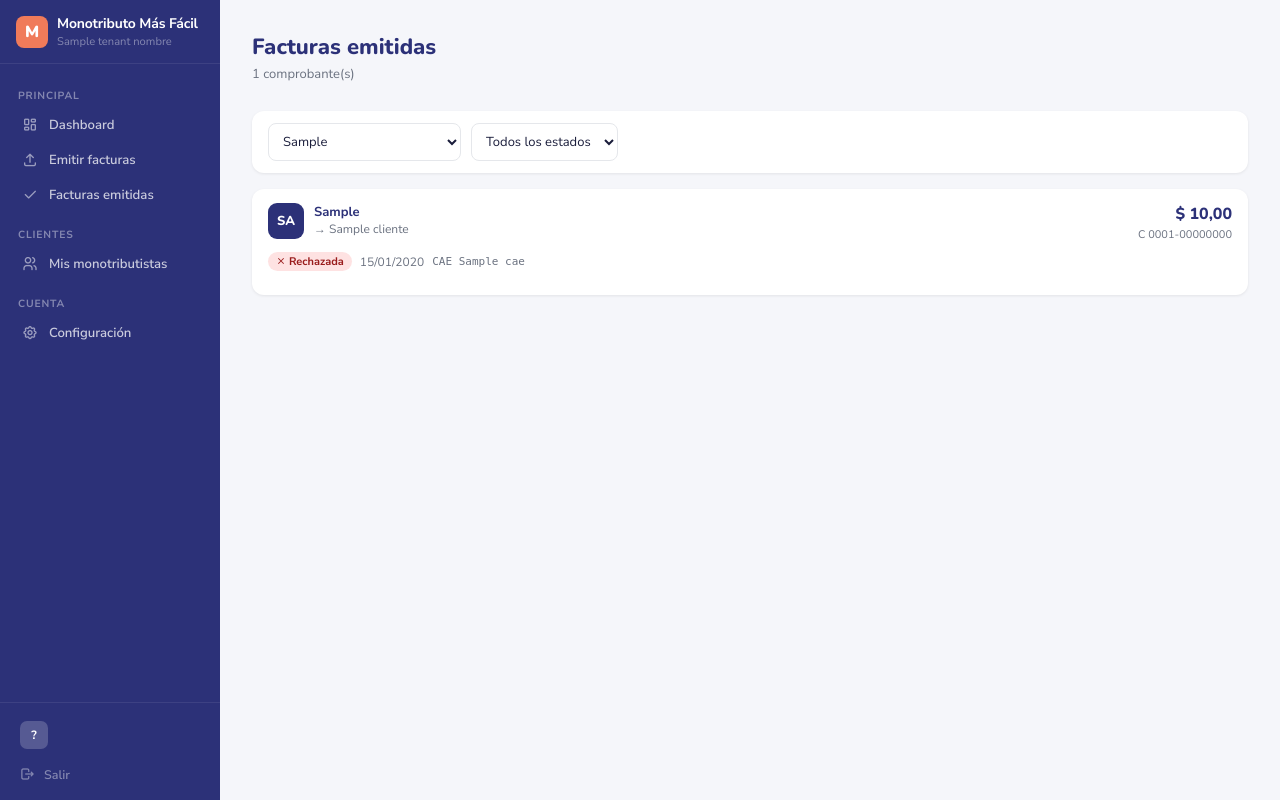
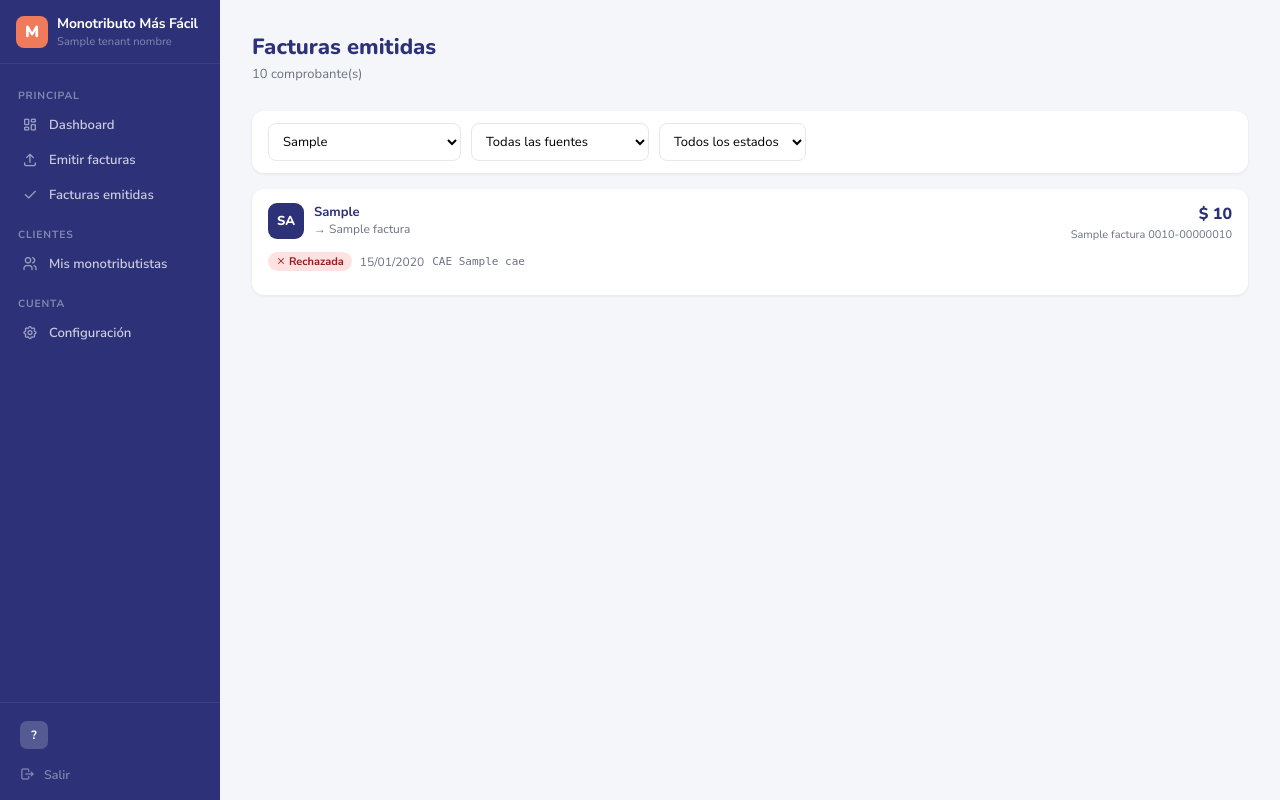
Before and after one commit to chelo-perez/monotributo-masfacil, a FastAPI app: template app/templates/facturas/lista.html in a window 1280 px wide. Run offline with FastAPI, Linux system fonts and the light colour scheme; the template is opened without the code that fills it: most values are stand-ins (such as "Sample title", 1, 10 or a date in 2020); parts of the project's set-up code (start-up, migrations or seed data) failed here and were passed over; some libraries are stand-ins or nearby versions.

Commit message:
feat: facturas emitidas muestra historial importado de ARCA con filtro por fuente

```diff
--- a/app/templates/facturas/lista.html
+++ b/app/templates/facturas/lista.html
@@ -10,20 +10,12 @@
 select.f-select {
   border: 1.5px solid var(--border); border-radius: 8px;
   padding: 8px 10px; font-size: 13px; font-family: inherit;
-  background: white; outline: none; color: var(--text);
+  background: white; outline: none;
 }
 
-.fact-list { display: flex; flex-direction: column; gap: 8px; }
-.fact-card {
-  background: white; border-radius: var(--radius); box-shadow: var(--shadow);
-  padding: 14px 16px;
-}
+.fact-card { background: white; border-radius: var(--radius); box-shadow: var(--shadow); padding: 14px 16px; margin-bottom: 8px; }
 .fact-top { display: flex; align-items: flex-start; gap: 10px; margin-bottom: 10px; }
-.fact-avatar {
-  width: 36px; height: 36px; border-radius: 9px; background: var(--navy);
-  color: white; font-family: 'Nunito', sans-serif; font-weight: 800; font-size: 13px;
-  display: flex; align-items: center; justify-content: center; flex-shrink: 0;
-}
+.fact-avatar { width: 36px; height: 36px; border-radius: 9px; background: var(--navy); color: white; font-family: 'Nunito', sans-serif; font-weight: 800; font-size: 13px; display: flex; align-items: center; justify-content: center; flex-shrink: 0; }
 .fact-info { flex: 1; min-width: 0; }
 .fact-mono { font-weight: 700; color: var(--navy); font-size: 13px; white-space: nowrap; overflow: hidden; text-overflow: ellipsis; }
 .fact-cliente { font-size: 12px; color: var(--muted); }
@@ -31,48 +23,43 @@ select.f-select {
 .fact-monto { font-family: 'Nunito', sans-serif; font-weight: 800; font-size: 16px; color: var(--navy); }
 .fact-nro { font-size: 11px; color: var(--muted); margin-top: 2px; }
 .fact-meta { display: flex; align-items: center; gap: 8px; flex-wrap: wrap; margin-bottom: 10px; }
-.badge-aprobada { background: #DCFCE7; color: #166534; font-size: 11px; font-weight: 700; padding: 2px 8px; border-radius: 20px; }
-.badge-rechazada { background: #FEE2E2; color: #991B1B; font-size: 11px; font-weight: 700; padding: 2px 8px; border-radius: 20px; }
+.badge-apr { background: #DCFCE7; color: #166534; font-size: 11px; font-weight: 700; padding: 2px 8px; border-radius: 20px; }
+.badge-rec { background: #FEE2E2; color: #991B1B; font-size: 11px; font-weight: 700; padding: 2px 8px; border-radius: 20px; }
+.badge-hist { background: #F0F4FF; color: #3730A3; font-size: 11px; font-weight: 700; padding: 2px 8px; border-radius: 20px; }
 .fact-fecha { font-size: 12px; color: var(--muted); }
 .fact-cae { font-family: monospace; font-size: 11px; color: var(--muted); }
 .fact-actions { display: flex; gap: 8px; flex-wrap: wrap; }
-.btn-action {
-  display: inline-flex; align-items: center; gap: 5px;
-  padding: 6px 12px; border-radius: 7px; font-size: 12px; font-weight: 700;
-  cursor: pointer; border: 1.5px solid var(--border); background: white;
-  color: var(--navy); font-family: inherit; text-decoration: none;
-  transition: all .15s;
-}
+.btn-action { display: inline-flex; align-items: center; gap: 5px; padding: 6px 12px; border-radius: 7px; font-size: 12px; font-weight: 700; cursor: pointer; border: 1.5px solid var(--border); background: white; color: var(--navy); font-family: inherit; text-decoration: none; transition: all .15s; }
 .btn-action:hover { border-color: var(--navy); }
 .btn-action.wa { border-color: #25D366; color: #25D366; }
-.btn-action.wa:hover { background: #f0fff4; }
 .btn-action.mail { border-color: var(--coral); color: var(--coral); }
-.btn-action.mail:hover { background: #fff8f6; }
 .mail-result { font-size: 12px; margin-top: 6px; }
-
+.pagination { display: flex; justify-content: center; gap: 8px; margin-top: 20px; }
+.page-btn { padding: 7px 14px; border-radius: 8px; border: 1.5px solid var(--border); background: white; font-size: 13px; font-weight: 700; color: var(--muted); text-decoration: none; }
+.page-btn.active { background: var(--navy); color: white; border-color: var(--navy); }
 .empty-state { text-align: center; padding: 56px 24px; color: var(--muted); }
 .empty-state h3 { font-family: 'Nunito', sans-serif; font-weight: 800; color: var(--navy); margin: 12px 0 6px; font-size: 18px; }
-
-.pagination { display: flex; justify-content: center; gap: 8px; margin-top: 20px; }
-.page-btn { padding: 7px 14px; border-radius: 8px; border: 1.5px solid var(--border); background: white; font-size: 13px; font-weight: 700; color: var(--muted); cursor: pointer; text-decoration: none; }
-.page-btn.active { background: var(--navy); color: white; border-color: var(--navy); }
 {% endblock %}
 
 {% block content %}
 <div class="page-header">
   <div>
     <div class="page-title">Facturas emitidas</div>
-    <div class="page-subtitle">{{ facturas | length }} comprobante(s)</div>
+    <div class="page-subtitle">{{ total }} comprobante(s)</div>
   </div>
 </div>
 
-<!-- Filtros -->
 <div class="filters">
   <select class="f-select" onchange="filtrar()" id="f-mono">
     <option value="">Todos los monotributistas</option>
     {% for m in monotributistas %}
     <option value="{{ m.id }}" {% if mono_id == m.id %}selected{% endif %}>{{ m.razon_social }}</option>
     {% endfor %}
+  </select>
+  <select class="f-select" onchange="filtrar()" id="f-fuente">
+    <option value="" {% if not fuente_filtro %}selected{% endif %}>Todas las fuentes</option>
+    <option value="sistema" {% if fuente_filtro == 'sistema' %}selected{% endif %}>Emitidas por el sistema</option>
+    <option value="historial" {% if fuente_filtro == 'historial' %}selected{% endif %}>Importadas de ARCA</option>
   </select>
   <select class="f-select" onchange="filtrar()" id="f-estado">
     <option value="">Todos los estados</option>
@@ -82,73 +69,80 @@ select.f-select {
 </div>
 
 {% if facturas %}
-<div class="fact-list">
 {% for f in facturas %}
 <div class="fact-card">
   <div class="fact-top">
-      <div class="fact-avatar">
-        {{ f.monotributista.razon_social[:2].upper() if f.monotributista else '?' }}
-      </div>
+    <div class="fact-avatar">{{ f.mono.razon_social[:2].upper() if f.mono else '?' }}</div>
     <div class="fact-info">
-        <div class="fact-mono">{{ f.monotributista.razon_social if f.monotributista else '—' }}</div>
-        <div class="fact-cliente">→ {{ f.cliente.nombre if f.cliente else 'Consumidor Final' }}</div>
+      <div class="fact-mono">{{ f.mono.razon_social if f.mono else '—' }}</div>
+      <div class="fact-cliente">→ {{ f.cliente_nombre }}</div>
     </div>
     <div class="fact-right">
-        <div class="fact-monto">$ {{ f.imp_total | format_money }}</div>
+      <div class="fact-monto">$ {{ "{:,.0f}".format(f.imp_total).replace(",", ".") }}</div>
       <div class="fact-nro">
-          C {{ "%04d"|format(f.punto_venta or 1) }}-{{ "%08d"|format(f.cbte_nro or 0) }}
+        {{ f.cbte_tipo_label }} {{ "%04d"|format(f.punto_venta) }}-{{ "%08d"|format(f.cbte_nro) }}
       </div>
     </div>
   </div>
 
   <div class="fact-meta">
-      {% if f.afip_result.value == 'aprobada' %}
-      <span class="badge-aprobada"><i class="ti ti-check" style="font-size:10px"></i> Aprobada</span>
+    {% if f.estado == 'aprobada' %}
+    <span class="badge-apr"><i class="ti ti-check" style="font-size:10px"></i> Aprobada</span>
     {% else %}
-      <span class="badge-rechazada"><i class="ti ti-x" style="font-size:10px"></i> Rechazada</span>
+    <span class="badge-rec"><i class="ti ti-x" style="font-size:10px"></i> Rechazada</span>
+    {% endif %}
+    {% if f.fuente == 'historial' %}
+    <span class="badge-hist"><i class="ti ti-cloud-download" style="font-size:10px"></i> ARCA</span>
     {% endif %}
     <span class="fact-fecha">{{ f.cbte_fecha.strftime('%d/%m/%Y') if f.cbte_fecha else '—' }}</span>
-      {% if f.cae %}
-      <span class="fact-cae">CAE {{ f.cae }}</span>
-      {% endif %}
+    {% if f.cae %}<span class="fact-cae">CAE {{ f.cae }}</span>{% endif %}
   </div>
 
-    {% if f.afip_result.value == 'aprobada' %}
+  {% if f.estado == 'aprobada' %}
   <div class="fact-actions">
-      <a href="/facturas/{{ f.id }}/pdf" class="btn-action" download>
+    {% if f.fuente == 'sistema' and f.factura_id %}
+    <a href="/facturas/{{ f.factura_id }}/pdf" class="btn-action" download>
       <i class="ti ti-download" style="font-size:13px"></i> PDF
     </a>
-      {% if f.cliente and f.cliente.email %}
+    {% if f.cliente_email %}
     <button class="btn-action mail"
-              hx-post="/facturas/{{ f.id }}/enviar-mail"
-              hx-target="#mail-result-{{ f.id }}"
+            hx-post="/facturas/{{ f.factura_id }}/enviar-mail"
+            hx-target="#mail-result-{{ f.factura_id }}"
             hx-swap="innerHTML"
-              onclick="this.disabled=true;this.textContent='Enviando...'">
+            onclick="this.disabled=true;this.innerHTML='<i class=\'ti ti-loader\' style=\'font-size:12px\'></i> Enviando...'">
       <i class="ti ti-mail" style="font-size:13px"></i> Mail
     </button>
     {% else %}
-      <span class="btn-action" style="opacity:.4;cursor:not-allowed" title="El cliente no tiene email">
+    <span class="btn-action" style="opacity:.4;cursor:not-allowed" title="Sin email">
       <i class="ti ti-mail" style="font-size:13px"></i> Sin mail
     </span>
     {% endif %}
-      <button class="btn-action wa" onclick="abrirWA({{ f.id }})">
+    <button class="btn-action wa" onclick="abrirWA({{ f.factura_id }})">
       <i class="ti ti-brand-whatsapp" style="font-size:13px"></i> WhatsApp
     </button>
+    {% else %}
+    {# Historial importado — sin PDF ni mail propios #}
+    <span style="font-size:12px;color:var(--muted)">
+      <i class="ti ti-info-circle" style="font-size:12px"></i>
+      Importada de ARCA — PDF disponible en Mis Comprobantes de ARCA
+    </span>
+    {% endif %}
   </div>
-    <div id="mail-result-{{ f.id }}" class="mail-result"></div>
+  {% if f.factura_id %}
+  <div id="mail-result-{{ f.factura_id }}" class="mail-result"></div>
+  {% endif %}
   {% endif %}
 </div>
 {% endfor %}
-</div>
 
-{% if page > 1 or facturas | length == 50 %}
+{% if page > 1 or total > 50 %}
 <div class="pagination">
   {% if page > 1 %}
-  <a href="?page={{ page - 1 }}{% if mono_id %}&mono_id={{ mono_id }}{% endif %}" class="page-btn">← Anterior</a>
+  <a href="?page={{ page - 1 }}{% if mono_id %}&mono_id={{ mono_id }}{% endif %}{% if fuente_filtro %}&fuente={{ fuente_filtro }}{% endif %}" class="page-btn">← Anterior</a>
   {% endif %}
   <span class="page-btn active">{{ page }}</span>
-  {% if facturas | length == 50 %}
-  <a href="?page={{ page + 1 }}{% if mono_id %}&mono_id={{ mono_id }}{% endif %}" class="page-btn">Siguiente →</a>
+  {% if total > page * 50 %}
+  <a href="?page={{ page + 1 }}{% if mono_id %}&mono_id={{ mono_id }}{% endif %}{% if fuente_filtro %}&fuente={{ fuente_filtro }}{% endif %}" class="page-btn">Siguiente →</a>
   {% endif %}
 </div>
 {% endif %}
@@ -156,8 +150,8 @@ select.f-select {
 {% else %}
 <div class="empty-state">
   <i class="ti ti-receipt" style="font-size:52px;color:#CBD5E1"></i>
-  <h3>No hay facturas emitidas</h3>
-  <p>Las facturas aparecerán acá una vez que emitas el primer lote.</p>
+  <h3>No hay facturas</h3>
+  <p>{% if fuente_filtro == 'historial' %}Importá el historial desde la página de cada monotributista.{% else %}Las facturas aparecerán acá una vez que emitas el primer lote.{% endif %}</p>
   <a href="/emitir" class="btn btn-primary" style="margin-top:20px;display:inline-flex">
     <i class="ti ti-upload"></i> Emitir facturas
   </a>
@@ -169,9 +163,11 @@ select.f-select {
 <script>
 function filtrar() {
   const mono = document.getElementById('f-mono').value;
+  const fuente = document.getElementById('f-fuente').value;
   const estado = document.getElementById('f-estado').value;
   let url = '/facturas?page=1';
   if (mono) url += '&mono_id=' + mono;
+  if (fuente) url += '&fuente=' + fuente;
   if (estado) url += '&estado=' + estado;
   window.location.href = url;
 }
```
Also changed, not shown: app/ui_router.py (+96 -18 lines). Lines whose indentation alone changed are shown as unchanged.
